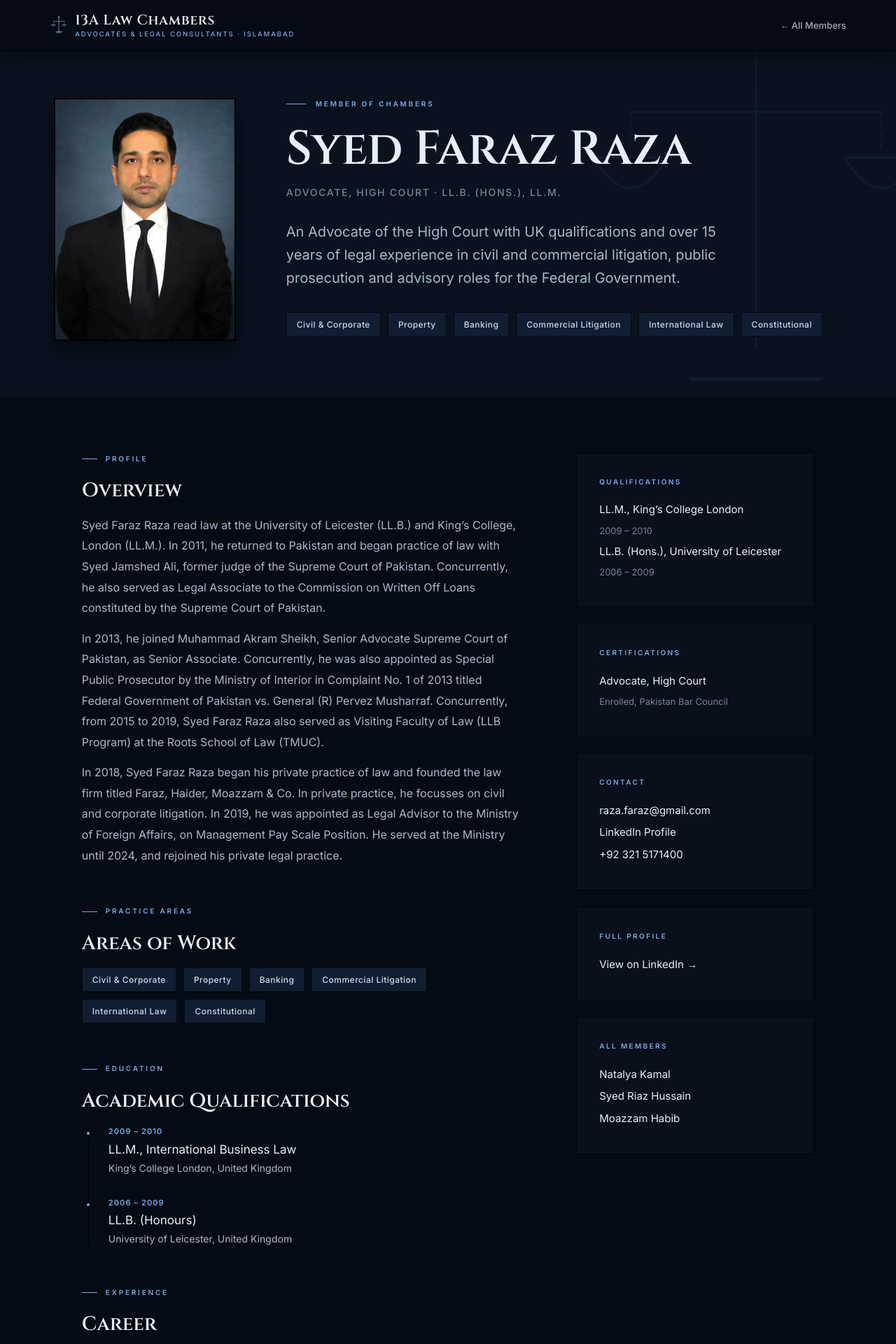
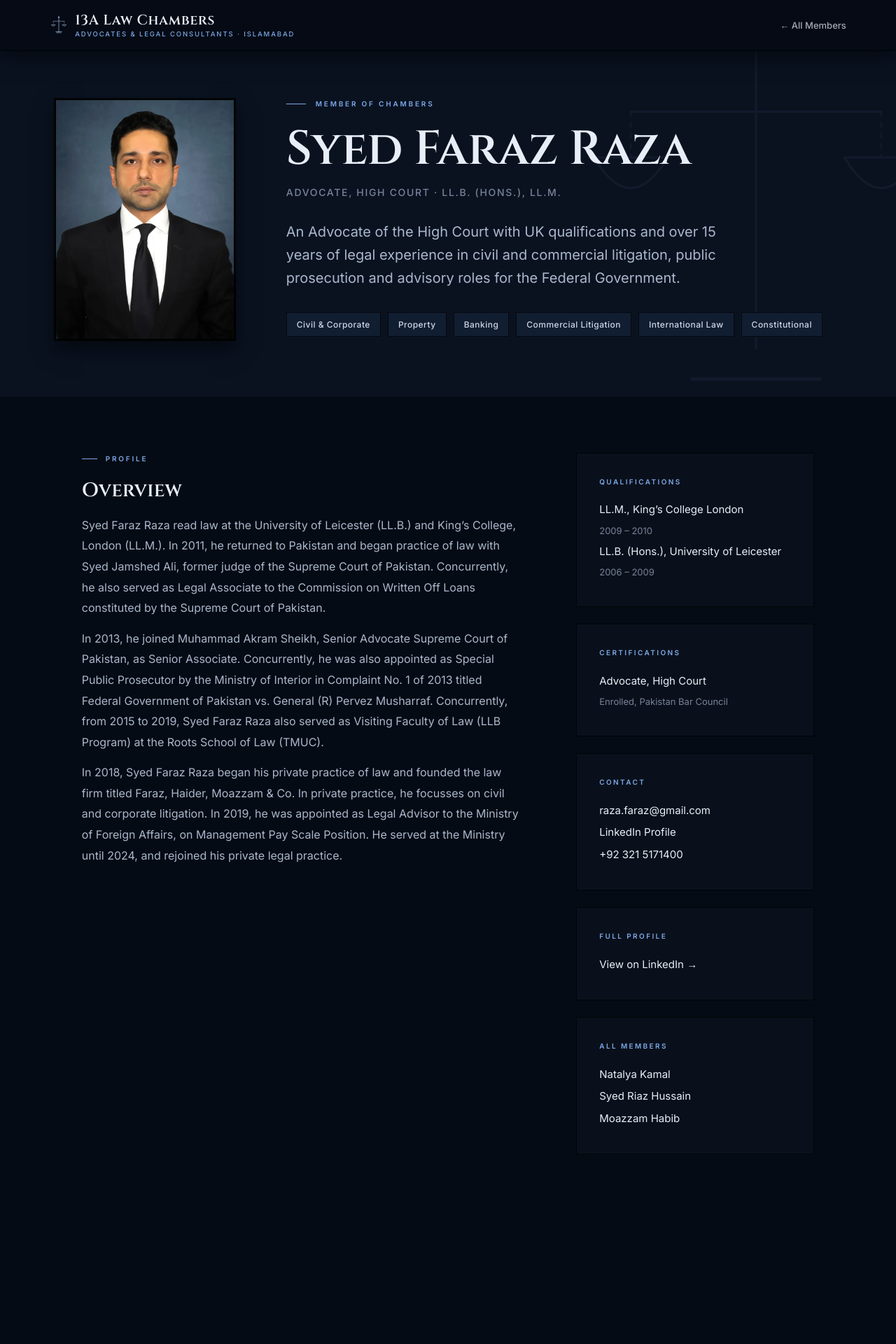
Before and after one commit to Hassanahmed-15/13A-LAW-CHAMBERS, a React (Vite) app in the folder react-app/: page /lawyers/syed-faraz-raza in a window 1280 px wide. Shown: the top 1920 px of the page at 70% size. After the commit the page ends 1753 px from the top, so only its background shows below. Built offline with nearby package versions, Linux system fonts and the light colour scheme.

Commit message:
Restore original profile content layout

```diff
--- a/react-app/src/App.css
+++ b/react-app/src/App.css
@@ -538,15 +538,10 @@ footer{
   background-color:#000;
   border:2px solid rgba(0,0,0,.92);
   box-shadow:0 0 0 1px rgba(0,0,0,.98) inset, 0 14px 26px rgba(0,0,0,.5);
-  overflow:hidden;
-  margin:0;
-}
-.prof-photo img{
-  width:100%;
-  height:100%;
-  object-fit:cover;
-  object-position:center 18%;
-  display:block;
+  background-size:112%;
+  background-position:center 18%;
+  display:flex;align-items:flex-end;justify-content:center;
+  color:var(--muted);font-size:11px;letter-spacing:.18em;text-transform:uppercase;padding:20px;
 }
 .prof-label{font-family:var(--sans);font-size:10px;font-weight:600;letter-spacing:.28em;text-transform:uppercase;color:var(--gold);display:flex;align-items:center;gap:14px;margin-bottom:20px}
 .prof-label::before{content:"";width:28px;height:1px;background:var(--gold)}
@@ -554,7 +549,6 @@ footer{
 .prof-role{font-size:14px;font-weight:500;letter-spacing:.12em;text-transform:uppercase;color:var(--muted);margin-bottom:28px}
 .prof-summary{font-family:var(--serif);font-size:20px;color:var(--body);line-height:1.65;max-width:640px;font-weight:400}
 .prof-tags{display:flex;flex-wrap:wrap;gap:10px;margin-top:32px}
-.prof-tags--section{margin-top:0}
 .tag{font-size:12px;font-weight:500;padding:6px 14px;background:var(--bg-3);border:1px solid var(--line-2);color:var(--ink-2);letter-spacing:.04em}
 
 .prof-content{max-width:1200px;margin:0 auto;padding:80px clamp(24px,6vw,96px);display:grid;grid-template-columns:1fr 340px;gap:80px;align-items:start}
--- a/react-app/src/Profile.jsx
+++ b/react-app/src/Profile.jsx
@@ -4,7 +4,6 @@ import { memberBySlug, memberProfilePath, members } from './members'
 import { ScalesLogo } from './SiteChrome'
 
 const SITE_ORIGIN = 'https://www.13alawchambers.com'
-const OFFICE_ADDRESS = 'House No. 13-A, Street 37, Sector F-8/1, Islamabad, Pakistan'
 
 function setMeta(name, content, attr = 'name') {
   let el = document.head.querySelector(`meta[${attr}="${name}"]`)
@@ -84,27 +83,6 @@ function ProfileStructuredData({ member, canonicalUrl }) {
       type="application/ld+json"
       dangerouslySetInnerHTML={{ __html: JSON.stringify(data) }}
     />
-  )
-}
-
-function ProfileSection({ section }) {
-  return (
-    <div className="prof-section">
-      <div className="section-label">{section.label}</div>
-      <h3>{section.h}</h3>
-      {section.paragraphs?.map((para, i) => <p key={i}>{para}</p>)}
-      {section.timeline && (
-        <ol className="timeline">
-          {section.timeline.map((item, i) => (
-            <li key={`${item.year}-${i}`}>
-              <div className="timeline-year">{item.year}</div>
-              <div className="timeline-role">{item.role}</div>
-              <div className="timeline-org">{item.org}</div>
-            </li>
-          ))}
-        </ol>
-      )}
-    </div>
   )
 }
 
@@ -220,14 +198,10 @@ export default function Profile() {
       <section className="prof-hero">
         <ScalesWatermark />
         <div className="prof-hero-inner">
-          <figure className="prof-photo">
-            {member.photo && (
-              <img
-                src={member.photo}
-                alt={`${member.name} ${member.role} headshot`}
-              />
-            )}
-          </figure>
+          <div
+            className="prof-photo"
+            style={member.photo ? { backgroundImage: `url(${member.photo})` } : undefined}
+          />
           <div>
             <div className="prof-label">Member of Chambers</div>
             <h1 className="prof-name">{member.name}</h1>
@@ -249,21 +223,6 @@ export default function Profile() {
               .split(/\n\n+/)
               .map((para, i) => <p key={i}>{para}</p>)}
           </div>
-          <div className="prof-section">
-            <div className="section-label">Practice Areas</div>
-            <h3>Areas of Work</h3>
-            <div className="prof-tags prof-tags--section">
-              {member.tags.map(t => <span className="tag" key={t}>{t}</span>)}
-            </div>
-          </div>
-          {member.sections?.map(section => (
-            <ProfileSection key={`${section.label}-${section.h}`} section={section} />
-          ))}
-          <div className="prof-section">
-            <div className="section-label">Office</div>
-            <h3>Location</h3>
-            <p>{member.name} is associated with 13A Law Chambers, located at {OFFICE_ADDRESS}.</p>
-          </div>
         </main>
         <Sidebar member={member} />
       </div>
```
Also changed, not shown: react-app/src/members.js (+3 -3 lines).
